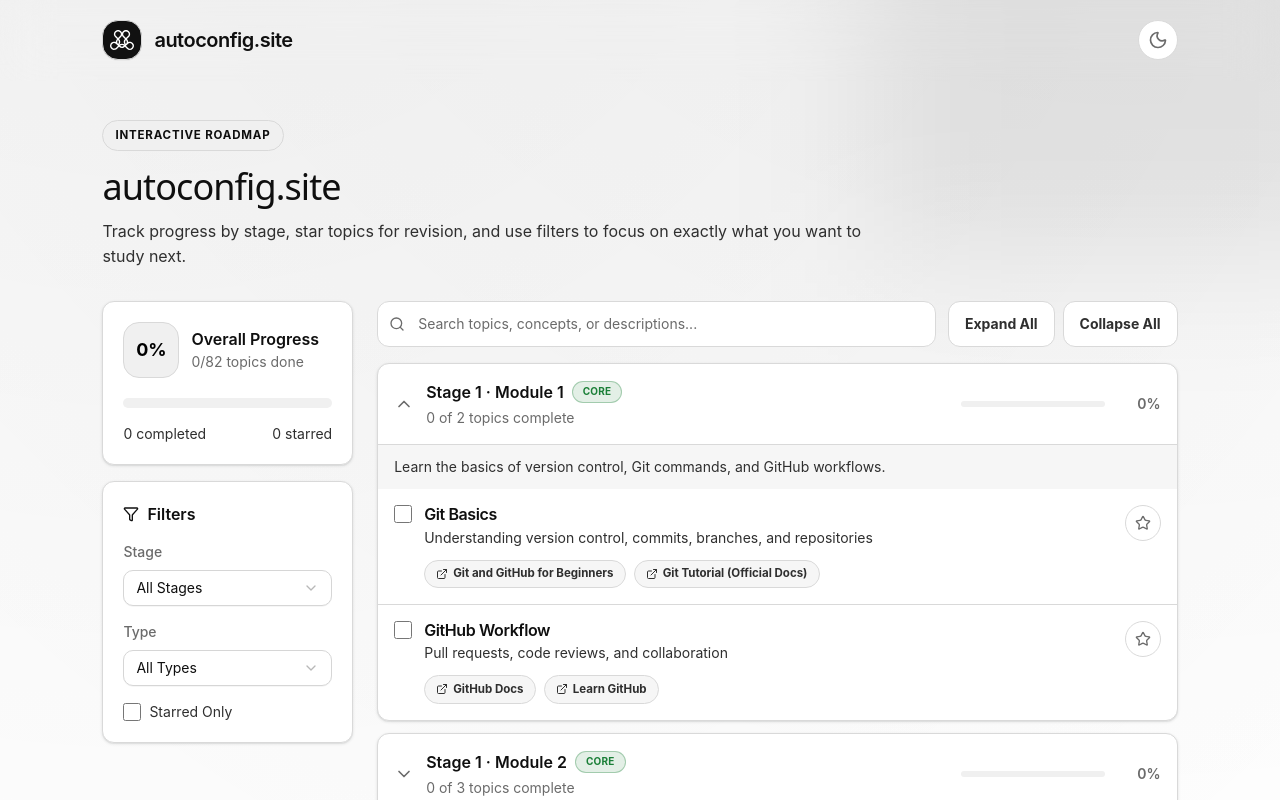
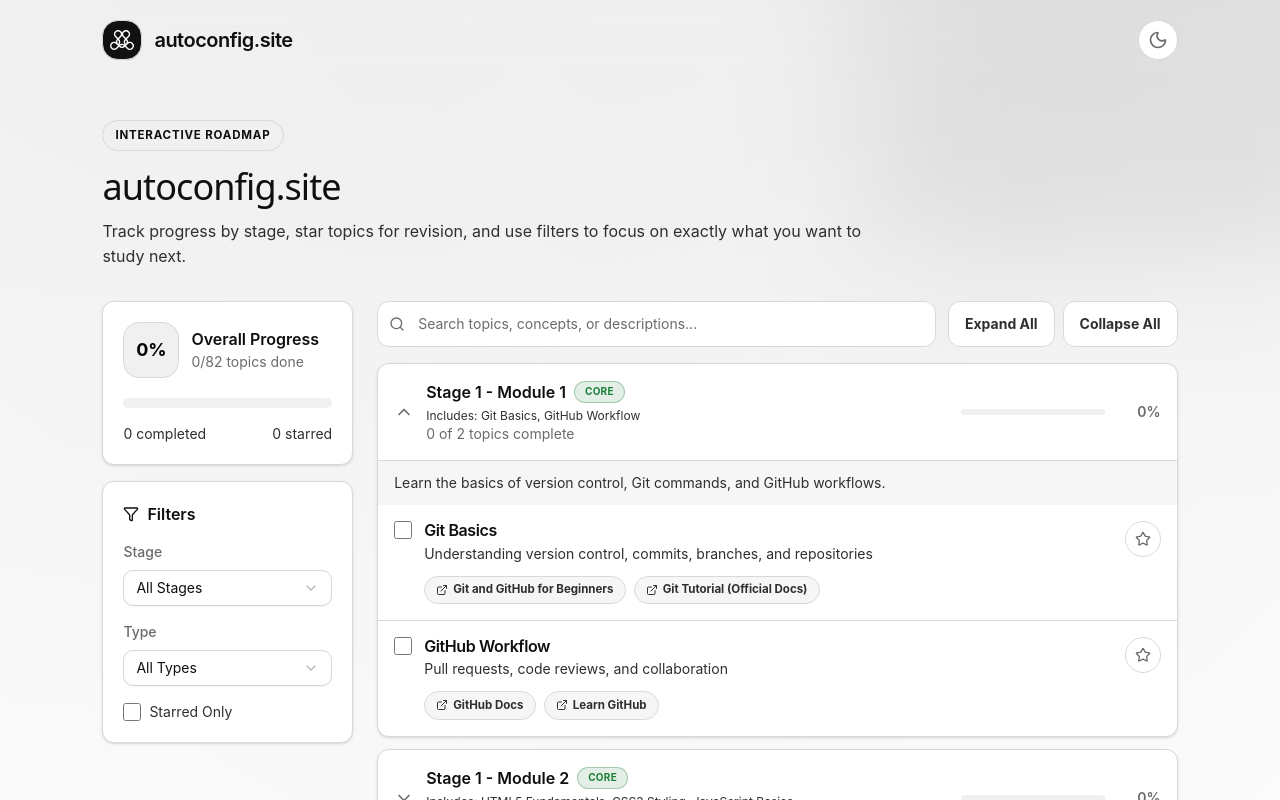
Before and after one commit to sanketttt26/autoconfig, a React (Vite) app: page /roadmap in a window 1280 px wide. Shown: the top 800 px of the page. Built offline with nearby package versions, Linux system fonts and the light colour scheme; a small style sheet from the web is missing.

Commit message:
feat: Add module topic hints to RoadmapPage

```diff
--- a/src/pages/RoadmapPage.tsx
+++ b/src/pages/RoadmapPage.tsx
@@ -108,6 +108,14 @@ const parseStoredViewState = (raw: string | null): Partial<RoadmapViewState> =>
   } catch {
     return {};
   }
+};
+
+const getModuleTopicHint = (week: Week): string => {
+  const previewTopics = week.topics.slice(0, 3).map((topic) => topic.title);
+  if (week.topics.length <= 3) {
+    return previewTopics.join(', ');
+  }
+  return `${previewTopics.join(', ')} +${week.topics.length - 3} more`;
 };
 
 export function RoadmapPage() {
@@ -524,7 +532,7 @@ export function RoadmapPage() {
                         <div className="min-w-0 flex-1">
                           <div className="mb-1 flex flex-wrap items-center gap-2">
                             <span className="font-semibold text-strong">
-                              {stageLabels[week.level]} · Module {stageIndexMap[week.id]}
+                              {stageLabels[week.level]} - Module {stageIndexMap[week.id]}
                             </span>
                             <span
                               className={`rounded-full px-2.5 py-0.5 text-[10px] font-bold uppercase tracking-wide ${
@@ -534,6 +542,9 @@ export function RoadmapPage() {
                               {week.type}
                             </span>
                           </div>
+                          <p className="truncate text-xs text-body">
+                            Includes: {getModuleTopicHint(week)}
+                          </p>
                           <p className="text-sm text-muted">
                             {completedCount} of {week.topics.length} topics complete
                           </p>
```
